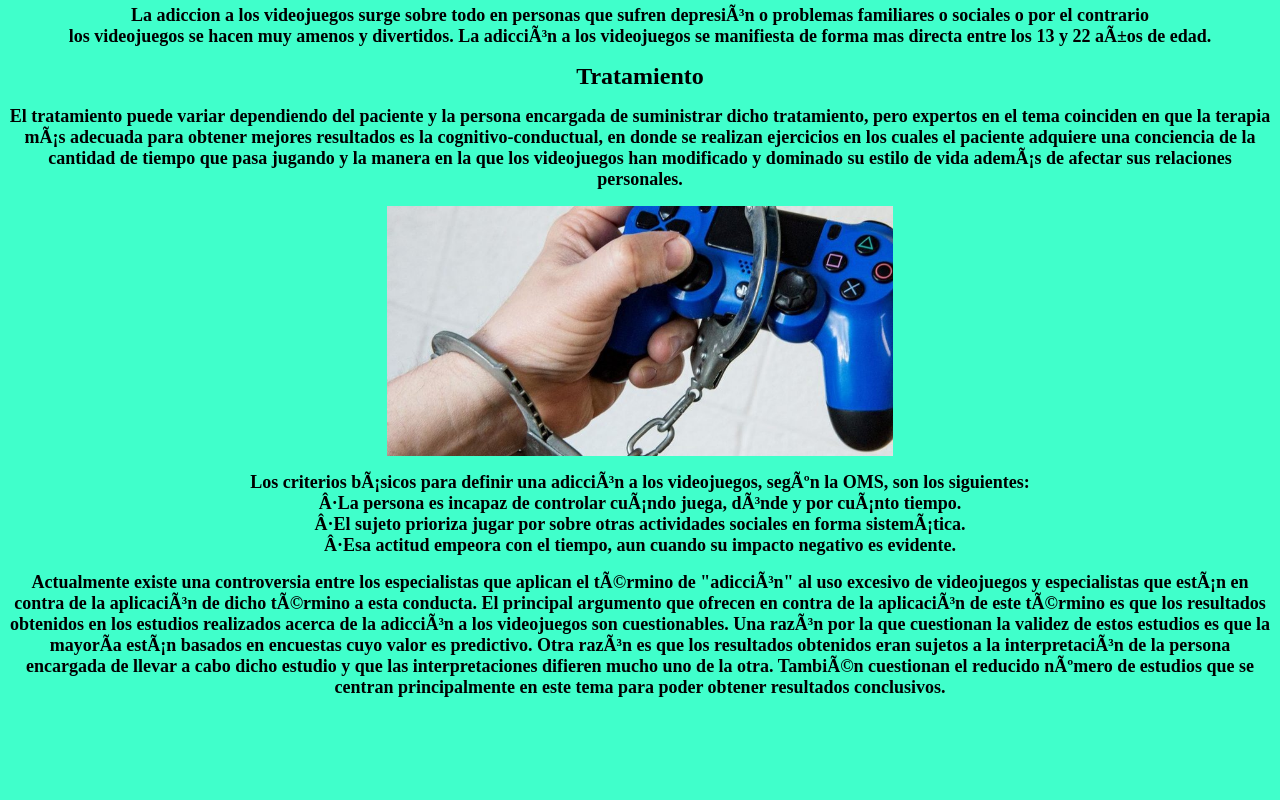
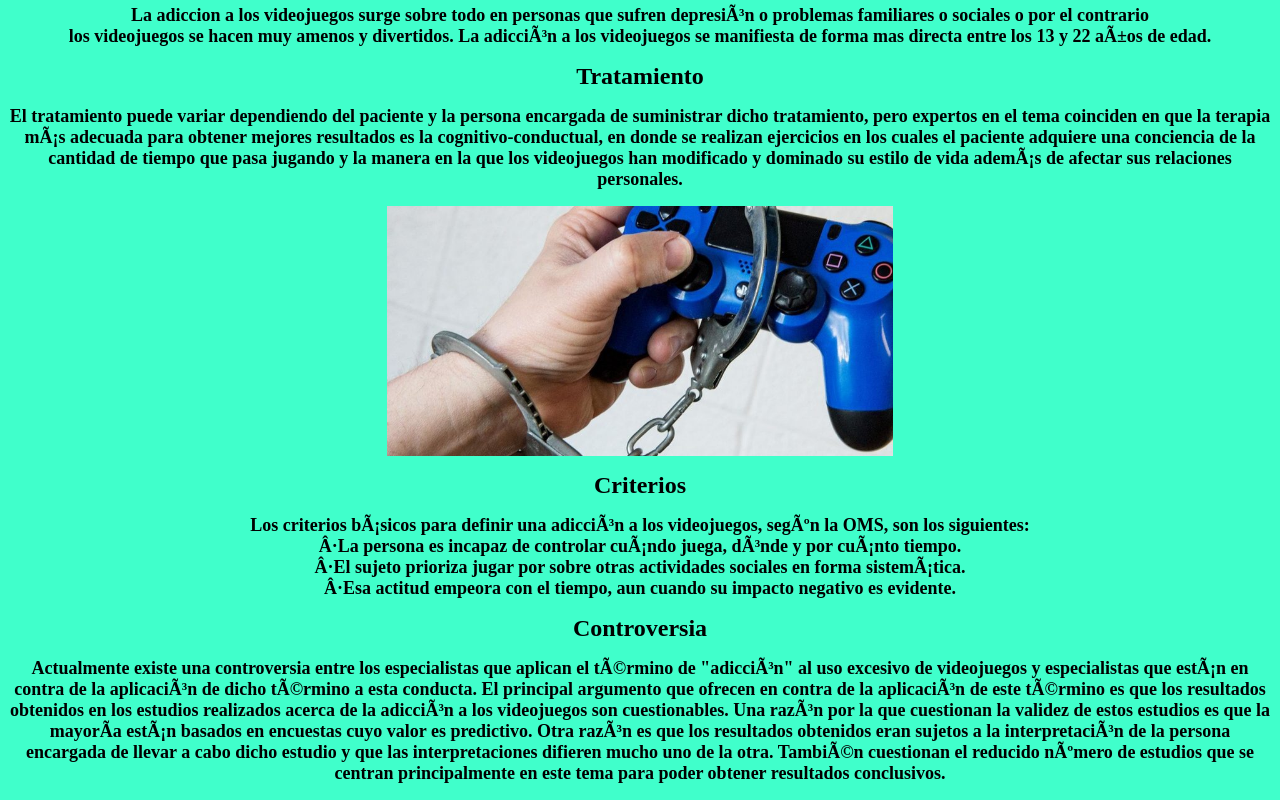
Before and after one commit to charlycrack/web-de-charly, a plain HTML site: page index.html in a window 1280 px wide. Shown: the part 684-1484 px from the top of the page. Before the commit the page ends 1398 px from the top, so only its background shows below. Drawn offline with Linux system fonts and the light colour scheme.

Commit message:
Update index.html

```diff
--- a/index.html
+++ b/index.html
@@ -16,10 +16,12 @@
   <p align="center"><font size="+2"><b>Tratamiento</font></p>
   <p align="center"><font size="+1">El tratamiento puede variar dependiendo del paciente y la persona encargada de suministrar dicho tratamiento, pero expertos en el tema coinciden en que la terapia más adecuada para obtener mejores resultados es la cognitivo-conductual, en donde se realizan ejercicios en los cuales el paciente adquiere una conciencia de la cantidad de tiempo que pasa jugando y la manera en la que los videojuegos han modificado y dominado su estilo de vida además de afectar sus relaciones personales.</font></p>
   <p align="center"><img src="video.jpg" weight="250" height="250"></p>
-   <p align="center"><font size="+1">Los criterios básicos para definir una adicción a los videojuegos, según la OMS, son los siguientes:<br clear="top">
+  <p align="center"><font size="+2"><b>Criterios</font></p>
+  <p align="center"><font size="+1">Los criterios básicos para definir una adicción a los videojuegos, según la OMS, son los siguientes:<br clear="top">
 ·La persona es incapaz de controlar cuándo juega, dónde y por cuánto tiempo.<br clear="top">
 ·El sujeto prioriza jugar por sobre otras actividades sociales en forma sistemática.<br clear="top">
 ·Esa actitud empeora con el tiempo, aun cuando su impacto negativo es evidente.</font></p>
+  <p align="center"><font size="+2"><b>Controversia</font></p>
   <p align="center"><font size="+1">Actualmente existe una controversia entre los especialistas que aplican el término de "adicción" al uso excesivo de videojuegos y especialistas que están en contra de la aplicación de dicho término a esta conducta. El principal argumento que ofrecen en contra de la aplicación de este término es que los resultados obtenidos en los estudios realizados acerca de la adicción a los videojuegos son cuestionables. Una razón por la que cuestionan la validez de estos estudios es que la mayoría están basados en encuestas cuyo valor es predictivo. Otra razón es que los resultados obtenidos eran sujetos a la interpretación de la persona encargada de llevar a cabo dicho estudio y que las interpretaciones difieren mucho uno de la otra. También cuestionan el reducido número de estudios que se centran principalmente en este tema para poder obtener resultados conclusivos.</font></p>
   </body>
 </html>
```
